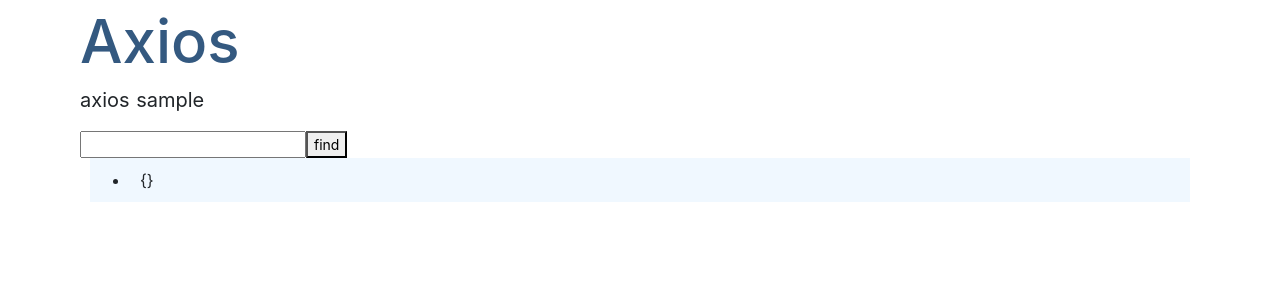
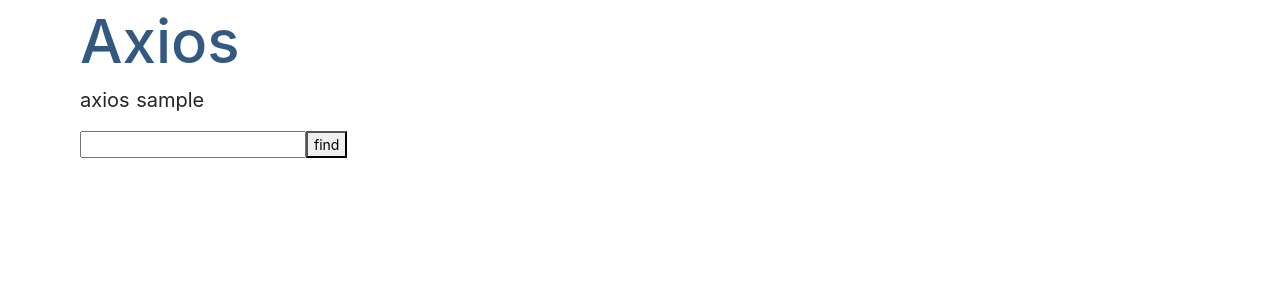
Before and after one commit to s-peace/nuxt_firebase_app, a Nuxt app: page /axios in a window 1280 px wide. Shown: the top 300 px of the page. Built offline with nearby package versions, Linux system fonts and the light colour scheme.

Commit message:
serach orderby range

```diff
--- a/pages/axios.vue
+++ b/pages/axios.vue
@@ -4,8 +4,8 @@
     <p>{{message}}</p>
     <input v-model="find">
     <button @click="getData">find</button>
-    <ul>
-      <li>{{json_data}}</li>
+    <ul v-for="(data,key) in json_data">
+      <li><strong>{{key}}</strong><br>{{data}}</li>
     </ul>
   </section>
 </template>
@@ -13,7 +13,7 @@
 <script>
   const axios = require('axios');
 
-  let url = "https://nuxt-firebase-app-5b6cc.firebaseio.com/person.json?orderBy=%22$key%22&equalTo=%22";
+  let url = "https://nuxt-firebase-app-5b6cc.firebaseio.com/person.json?orderBy=%22age%22";
 
   export default {
     data: function(){
@@ -26,9 +26,11 @@
     },
     methods: {
       getData: function(){
-        let id_url = url + this.find + '%22';
-        axios.get(id_url).then((res) => {
-          this.message = 'get ID=' + this.find;
+        let range = this.find.split(',');
+        let age_url = url + "&startAt=" + range[0]
+          + "&endAt=" + range[1];
+        axios.get(age_url).then((res) => {
+          this.message = 'get: ' + range[0] + ' < age < ' + range[1];
           this.json_data = res.data;
       }).catch((error) => {
         this.message = 'ERROR';
```
